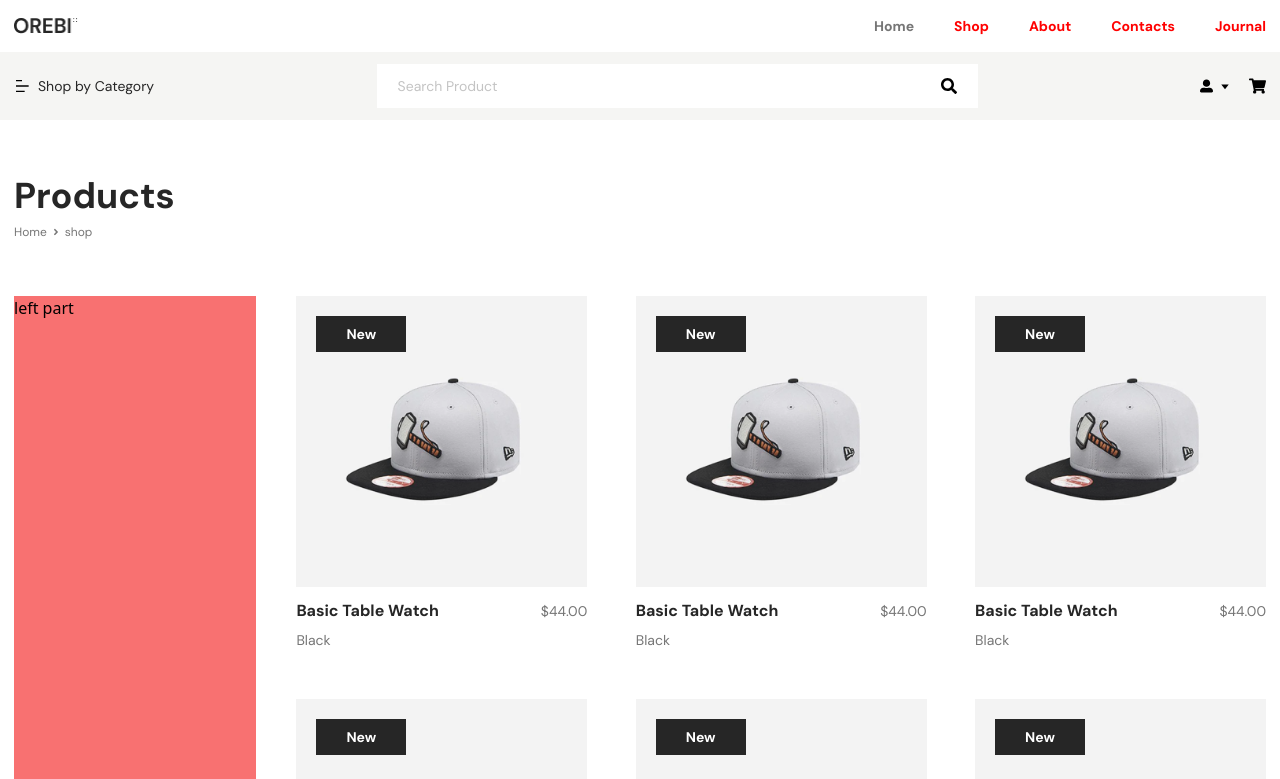
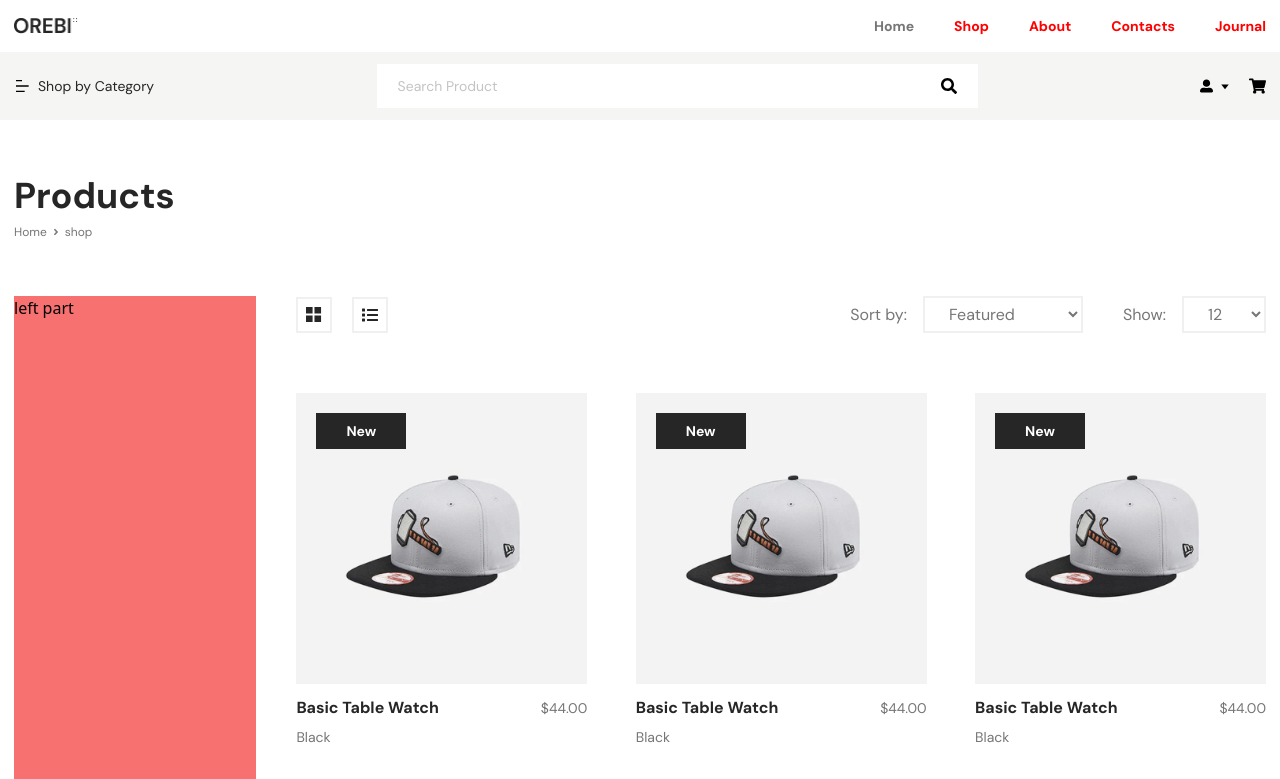
Before and after one commit to AK-Polash/oreby, a React (Create React App) app: page /shop in a window 1280 px wide. Shown: the top 779 px of the page. Built offline with nearby package versions, Linux system fonts and the light colour scheme.

Commit message:
view & select added on shop page though having a error in Console

```diff
--- a/src/components/layout/Pagination.js
+++ b/src/components/layout/Pagination.js
@@ -78,7 +78,7 @@ const Pagination = ({ itemsPerPage }) => {
           activeClassName="w-9 h-9 leading-9 text-center border border-solid border-transparent font-dm font-normal text-sm !text-pure bg-primary"
         />
 
-        <p className="bottom-0 right-0 py-2 font-dm text-xs font-normal text-secondary lg:text-sm xl:absolute">
+        <p className="py-2 font-dm text-xs font-normal text-secondary lg:text-sm xl:absolute xl:bottom-0 xl:right-0">
           Products from {itemOffset} to {endOffset} of {items.length}
         </p>
       </div>
--- a/src/pages/Shop.js
+++ b/src/pages/Shop.js
@@ -4,6 +4,8 @@ import Container from "../components/layout/Container";
 import Bredcrumb from "../components/layout/Bredcrumb";
 import Flex from "../components/layout/Flex";
 import Pagination from "../components/layout/Pagination";
+import { TfiLayoutGrid2Alt } from "react-icons/tfi";
+import { FaList } from "react-icons/fa";
 
 const Shop = () => {
   // let params = useParams();
@@ -15,6 +17,55 @@ const Shop = () => {
         <Flex className="flex gap-x-3 md:gap-x-5 xl:gap-x-10">
           <div className="w-[20%] bg-red-400"> left part </div>
           <div className="relative w-[80%]">
+            <Flex className="flex flex-wrap items-center justify-between gap-y-2 pb-8 lg:gap-y-0 lg:pb-10 xl:pb-[60px]">
+              <Flex className="flex items-center gap-x-1.5 lg:gap-x-5">
+                <div className="group flex h-7 w-7 cursor-pointer items-center justify-center border-2 border-solid border-smoke bg-transparent transition-all duration-100 ease-linear hover:border-transparent hover:bg-primary lg:h-9 lg:w-9">
+                  <TfiLayoutGrid2Alt className="text-xs text-primary group-hover:text-pure lg:text-base" />
+                </div>
+                <div className="group flex h-7 w-7 cursor-pointer items-center justify-center border-2 border-solid border-smoke bg-transparent transition-all duration-100 ease-linear hover:border-transparent hover:bg-primary lg:h-9 lg:w-9">
+                  <FaList className="text-xs text-primary group-hover:text-pure lg:text-base" />
+                </div>
+              </Flex>
+              <Flex className="flex flex-wrap items-center justify-between gap-y-2 gap-x-1.5 lg:gap-x-10 lg:gap-y-0">
+                <Flex className="flex items-center justify-between gap-x-1 lg:gap-x-4">
+                  <label
+                    htmlFor="category"
+                    className="hidden font-dm text-sm font-normal text-secondary md:block lg:text-base"
+                  >
+                    Sort by:
+                  </label>
+
+                  <select
+                    id="category"
+                    className="block border-2 border-smoke bg-transparent py-[2px] px-2 font-dm text-sm font-normal text-secondary focus:border-blue-300 lg:py-[5px] lg:px-5 lg:text-base"
+                  >
+                    <option selected>Featured</option>
+                    <option value="newArrival">New Arrival</option>
+                    <option value="bestSeller">Best Seller</option>
+                    <option value="specialOffer">Special Offer</option>
+                  </select>
+                </Flex>
+
+                <Flex className="flex items-center justify-between gap-x-1 lg:gap-x-4">
+                  <label
+                    htmlFor="show"
+                    className="hidden font-dm text-sm font-normal text-secondary md:block lg:text-base"
+                  >
+                    Show:
+                  </label>
+
+                  <select
+                    id="show"
+                    className="block border-2 border-smoke bg-transparent py-[2px] px-2 font-dm text-sm font-normal text-secondary focus:border-blue-300 lg:py-[5px] lg:px-5 lg:text-base"
+                  >
+                    <option selected>12</option>
+                    <option value="newArrival">24</option>
+                    <option value="bestSeller">36</option>
+                  </select>
+                </Flex>
+              </Flex>
+            </Flex>
+
             <Pagination itemsPerPage={12} />
           </div>
         </Flex>
```
